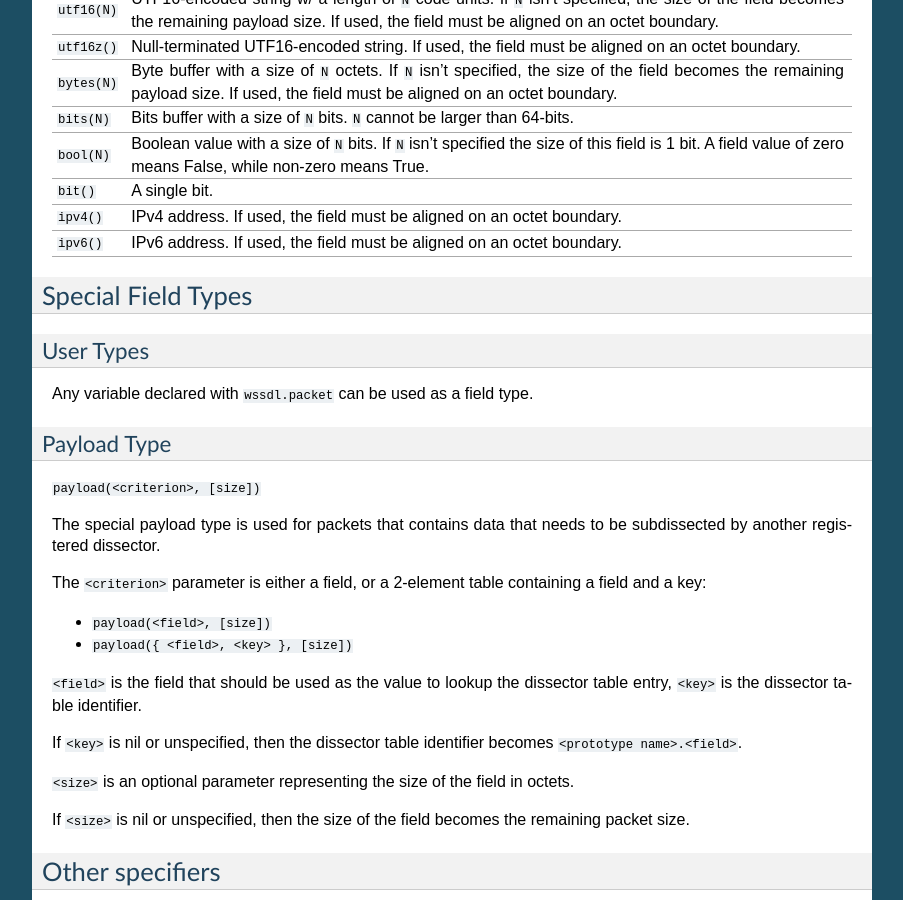
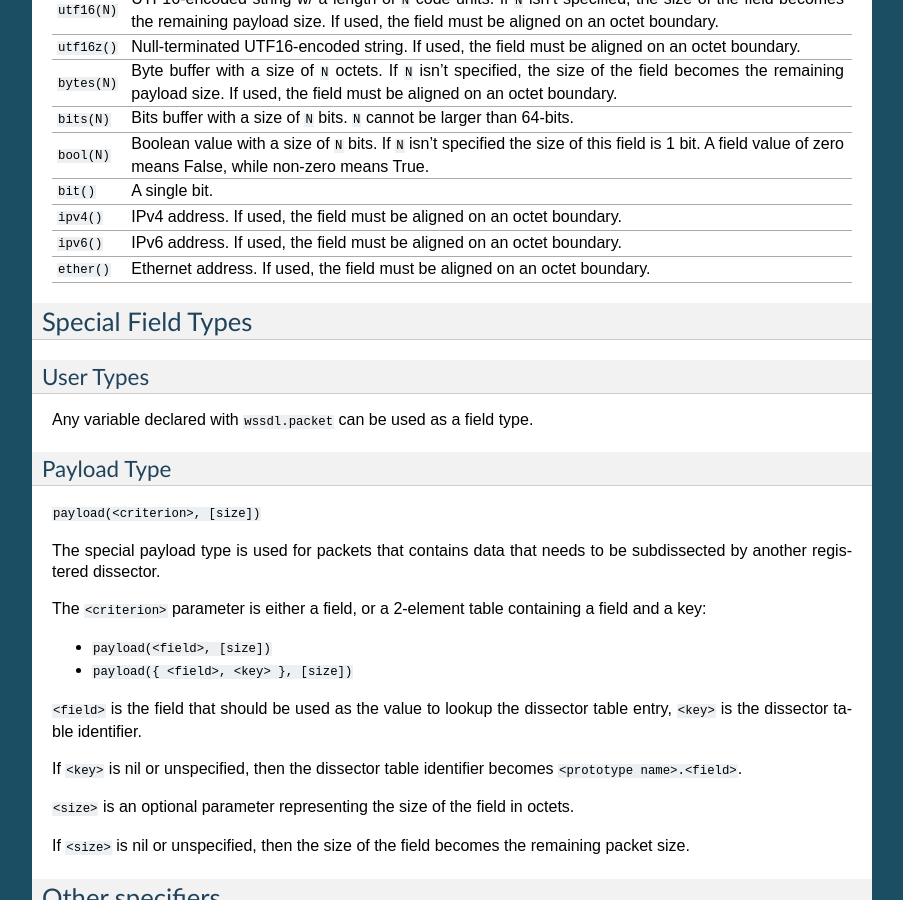
Before and after one commit to Snaipe/wssdl, a Sphinx documentation site: the page built from doc/specifiers.rst, in a window 1280 px wide and 900 px high, scrolled down 658 px. Shown: the whole window, without its empty margins (198-1101 px from the left). Built offline with Sphinx 7.4.7, drawn with Linux system fonts in a browser that asks for light colours; pages that are not in the unit, such as notebooks, are missing from menus.

Commit message:
specifiers: Added support for ether()

```diff
--- a/doc/specifiers.rst
+++ b/doc/specifiers.rst
@@ -77,6 +77,9 @@ Type         Description
 ------------ -------------------------------------------------------------------
 ``ipv6()``   IPv6 address.
              If used, the field must be aligned on an octet boundary.
+------------ -------------------------------------------------------------------
+``ether()``  Ethernet address.
+             If used, the field must be aligned on an octet boundary.
 ============ ===================================================================
 
 Special Field Types
```
Also changed, not shown: 3 other files.
